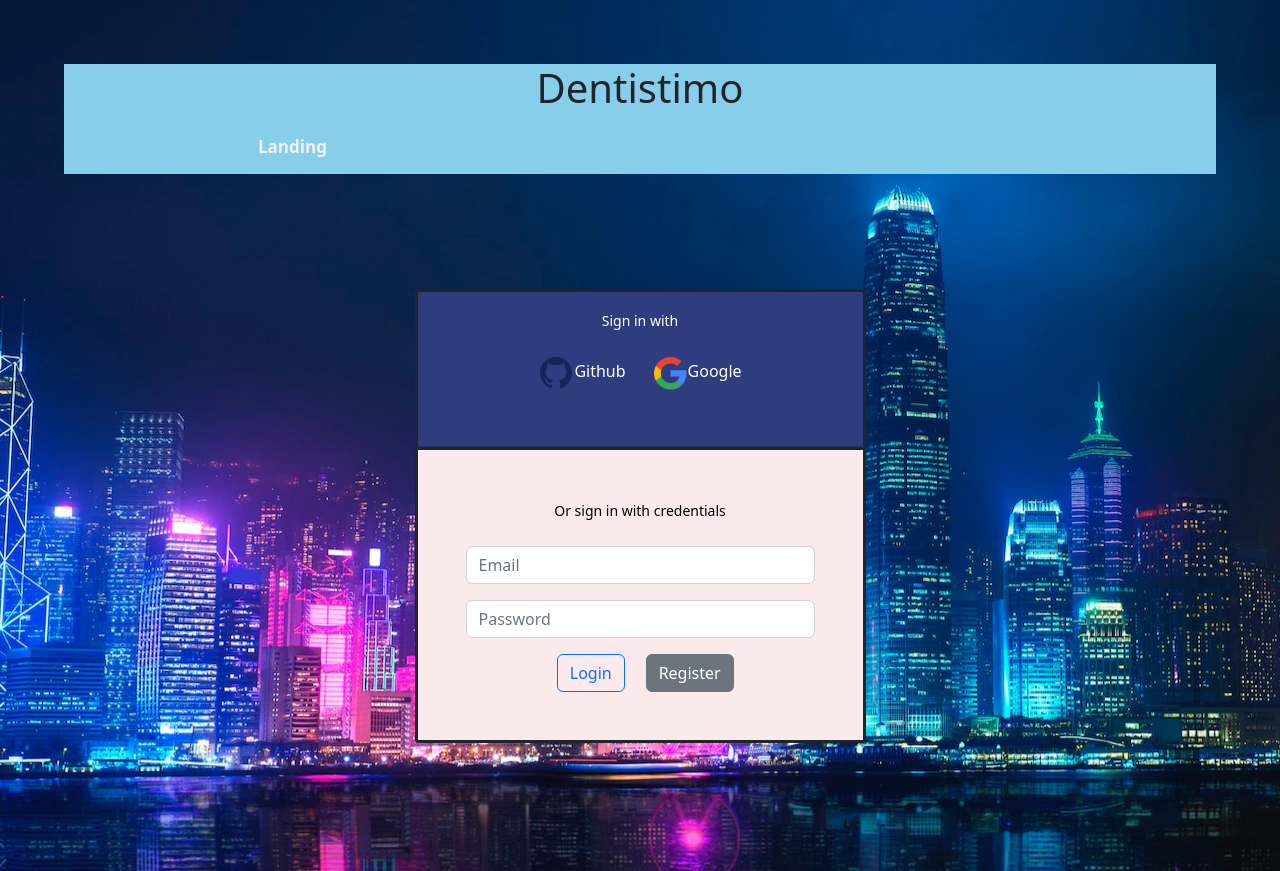
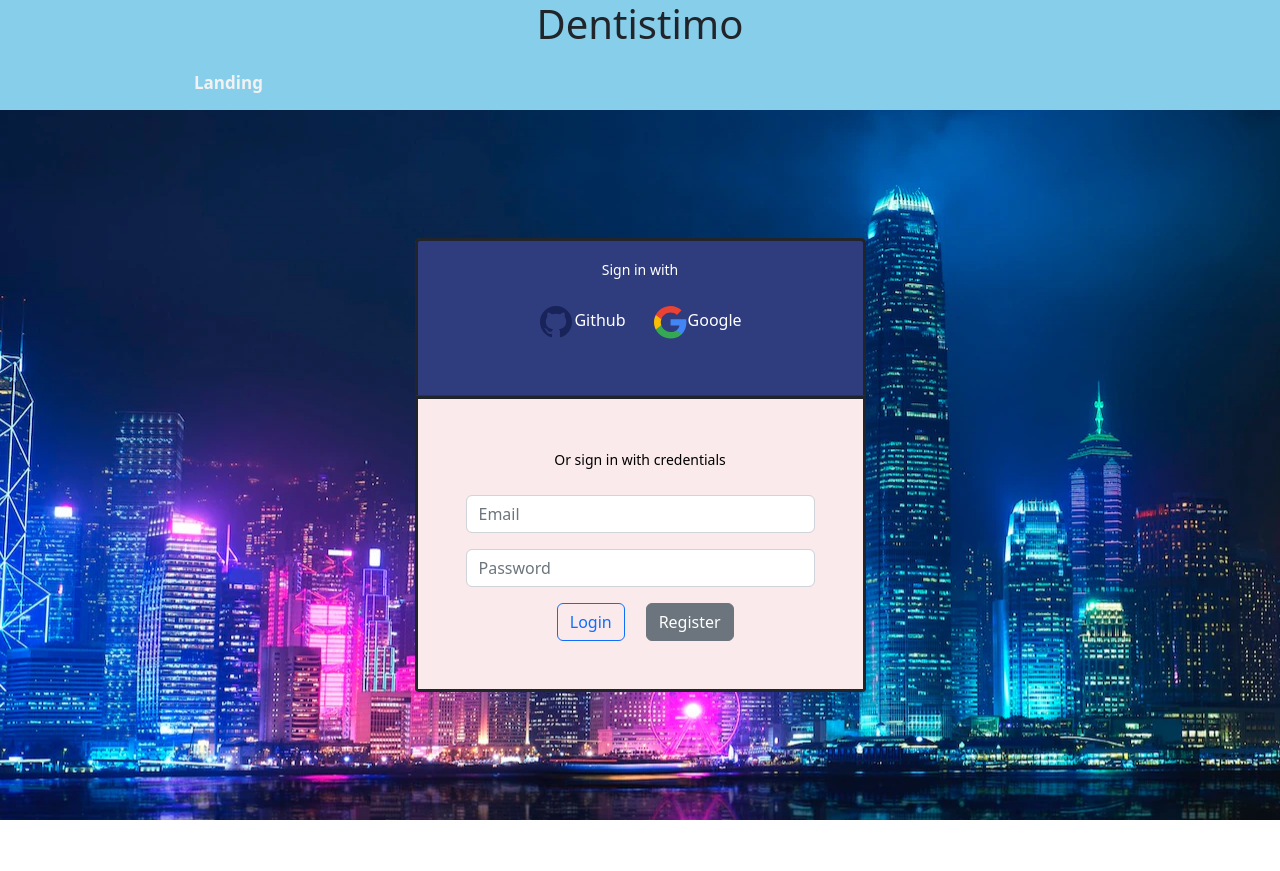
Before and after one commit to alaat91/Dentistemo-frontend, a Vue app: page /login in a window 1280 px wide. After the commit the page ends 820 px from the top, so only its background shows below. Built offline with nearby package versions, Linux system fonts and the light colour scheme; no server answers; what vue-toastify would draw is missing.

Commit message:
Fix positioning issue of new navbar in login page

```diff
--- a/src/views/Login.vue
+++ b/src/views/Login.vue
@@ -114,14 +114,12 @@ export default {
 
 <style scoped>
 .header {
+background-image: url(../assets/neon-city.png);
   padding-top: 2%;
-  background-color: #89abe3ff;
-  margin-bottom: 2%;
-  border-style: hidden;
 }
 .main-div {
   background-image: url(../assets/neon-city.png);
-  padding: 5%;
+  padding-bottom: 5%;
 }
 .mt--8 {
   padding-top: 10%;
```
